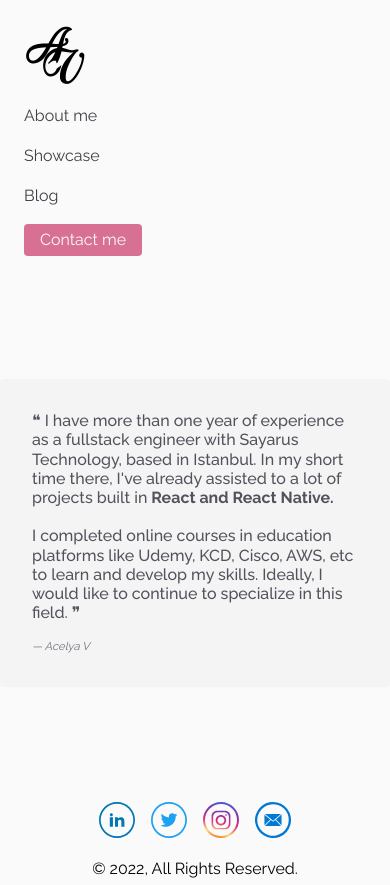
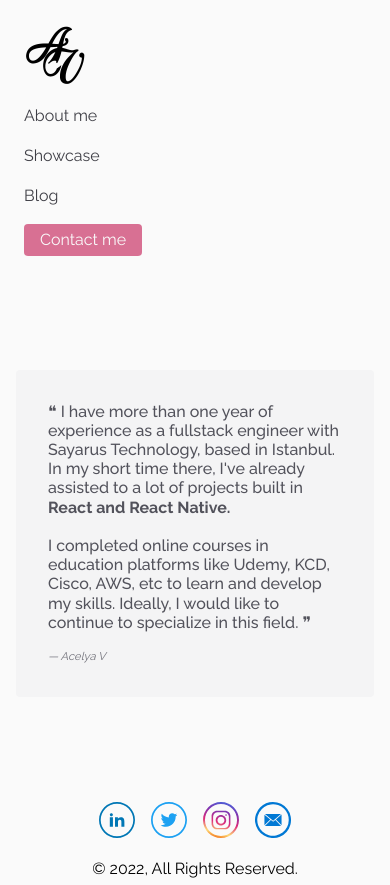
Before and after one commit to acelyavul/acelyavul, a React (Create React App) app: page /about in a window 390 px wide. Built offline with nearby package versions, Linux system fonts and the light colour scheme.

Commit message:
fix: redirecting bug is fixed

```diff
--- a/src/App.jsx
+++ b/src/App.jsx
@@ -15,7 +15,7 @@ export default function App() {
 			<Container>
 				<Navbar />
 				<Routes>
-					<Route path='/' element={<Navigate replace to='/home' />} />
+					<Route path='/' element={<Navigate replace to='home' />} />
 					<Route path='home' element={<Hero />} />
 					<Route path='about' element={<About />} />
 					<Route path='projects' element={<Projects />} />
--- a/src/screens/About.module.css
+++ b/src/screens/About.module.css
@@ -11,7 +11,7 @@
   .section {
     min-height: 60vh;
     flex-direction: column;
-    padding: 1rem 0;
+    padding: 1rem;
   }
 }
 
```
